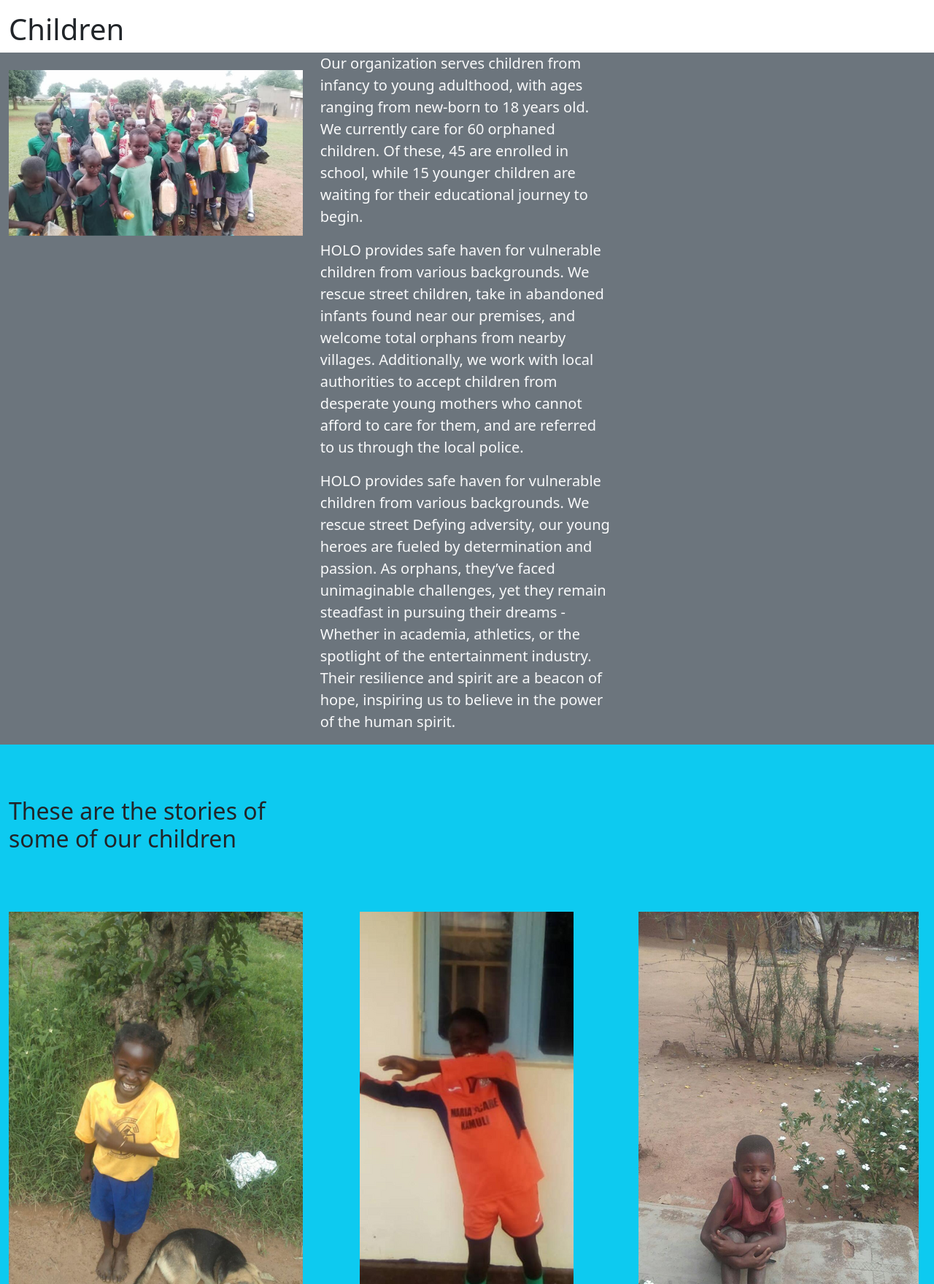
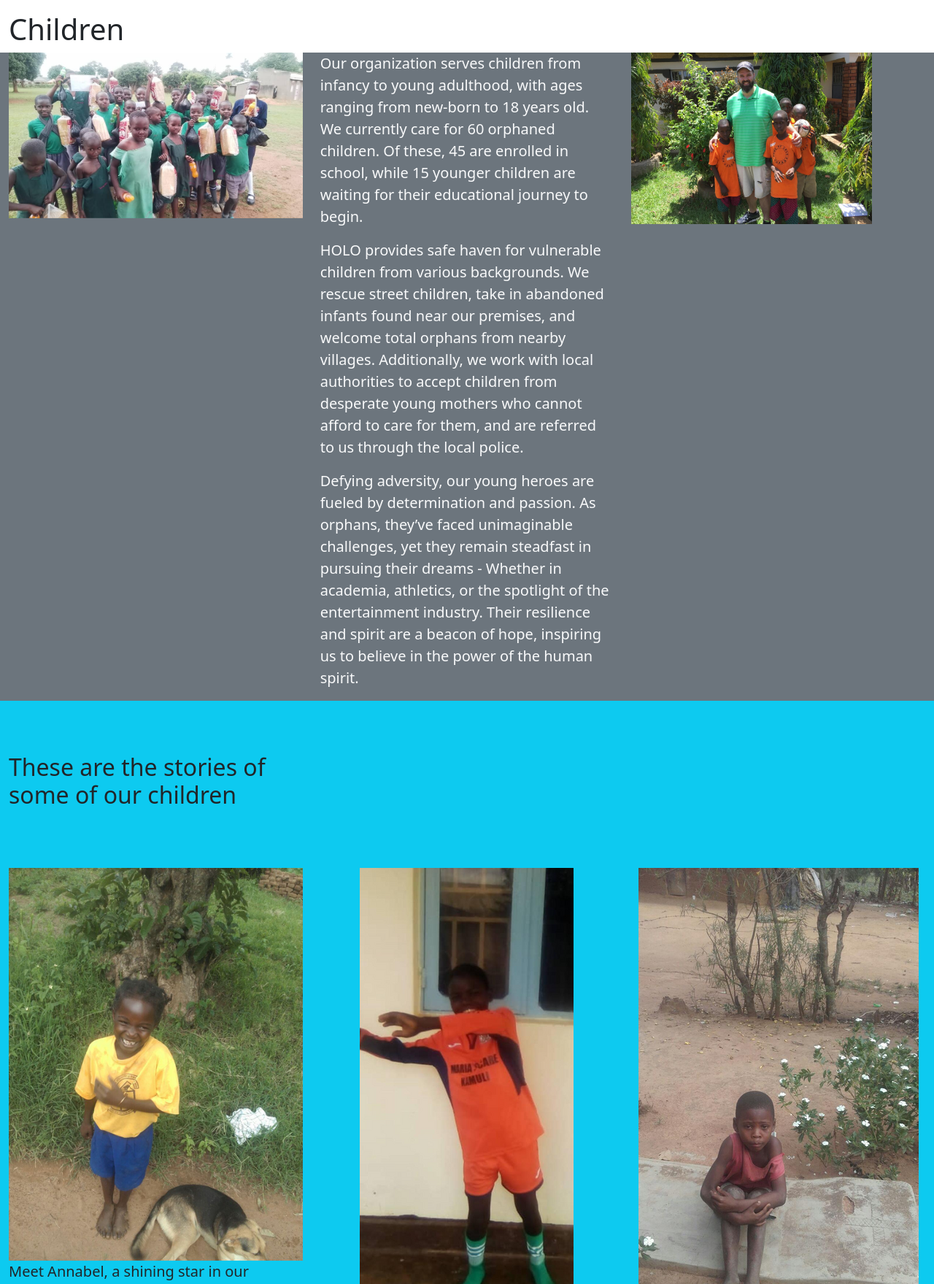
Before and after one commit to philiplessner/HOLO, a Flask app: page /children in a window 1280 px wide. Shown: the part 63-1822 px from the top of the page at 73% size. Run offline with Flask 3, Linux system fonts and the light colour scheme.

Commit message:
Added image to chidrens page and corrected text.

```diff
--- a/app/templates/children.html
+++ b/app/templates/children.html
@@ -6,7 +6,6 @@
     <h1>Children</h1>
     <div class="row bg-secondary text-light">
       <div class="col-4">
-        <br>
           <img src="{{ url_for('static', filename='/images/children_1.png') }}" alt="Picture of Children" class="img-fluid">
       </div>
       <div class="col-4">
@@ -22,12 +21,14 @@
           young mothers who cannot afford to care for them, and are referred to us through the local police.
         </p>
         <p class="fs-5">
-          HOLO provides safe haven for vulnerable children from various backgrounds. We rescue street
           Defying adversity, our young heroes are fueled by determination and passion. As orphans,
           they’ve faced unimaginable challenges, yet they remain steadfast in pursuing their dreams -
           Whether in academia, athletics, or the spotlight of the entertainment industry. Their resilience
           and spirit are a beacon of hope, inspiring us to believe in the power of the human spirit.
           </p>
+      </div>
+      <div class="col-4">
+          <img src="{{ url_for('static', filename='/images/children_2.png') }}" alt="Picture of Children" height=82% width=82% class="img-fluid">
       </div>
     </div>
     <div class="row bg-info">
```
Also changed, not shown: app/static/images/._HOLO-Logo.jpg (added), app/static/images/._HOLO_Logo_Transparent.png (added), app/static/images/HOLO_Logo_Transparent.png (added), app/static/images/HOLO_Logo_Transparent_2.png (added), app/static/images/children_2.png (added).
